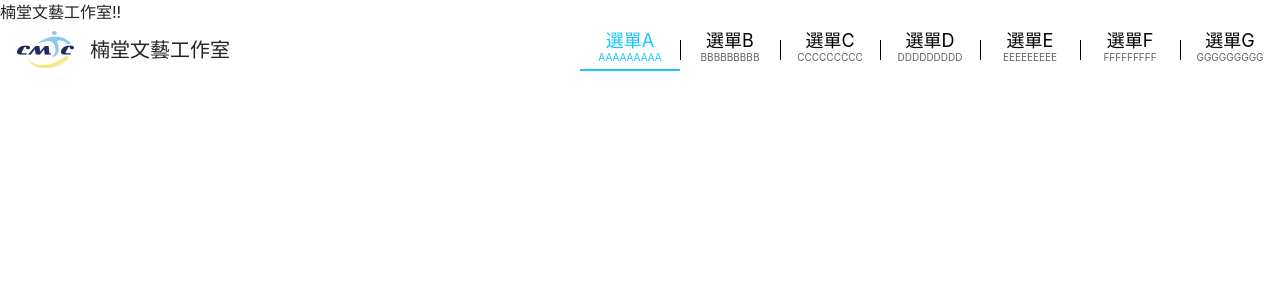
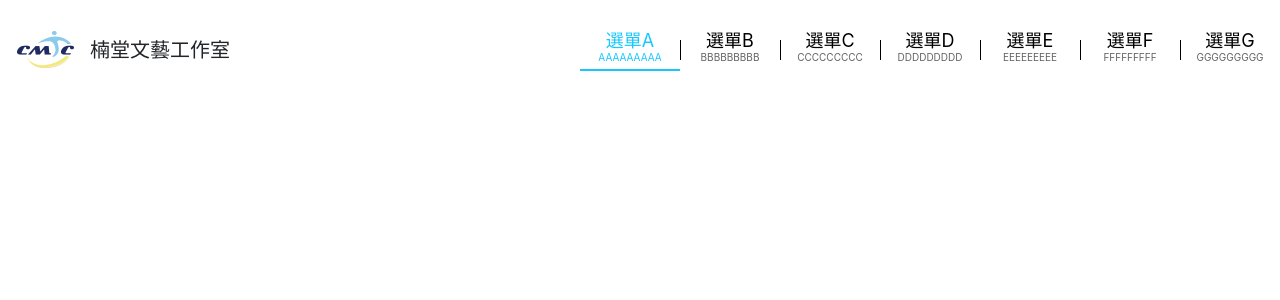
Before and after one commit to Link-Studio/ming-xing, a PHP site: page / in a window 1280 px wide. Shown: the top 300 px of the page. Run offline with PHP 8.4, Linux system fonts and the light colour scheme.

Commit message:
20200328 08:34

```diff
--- a/index.php
+++ b/index.php
@@ -19,9 +19,7 @@
 <?php include'./layout/N0001.php'; ?>
 <!--?php include'_GTM.php'; ?-->
 <!-- HTML -->
-<nav class="">
-楠堂文藝工作室!!
-</nav>
+
 
 
 
```
